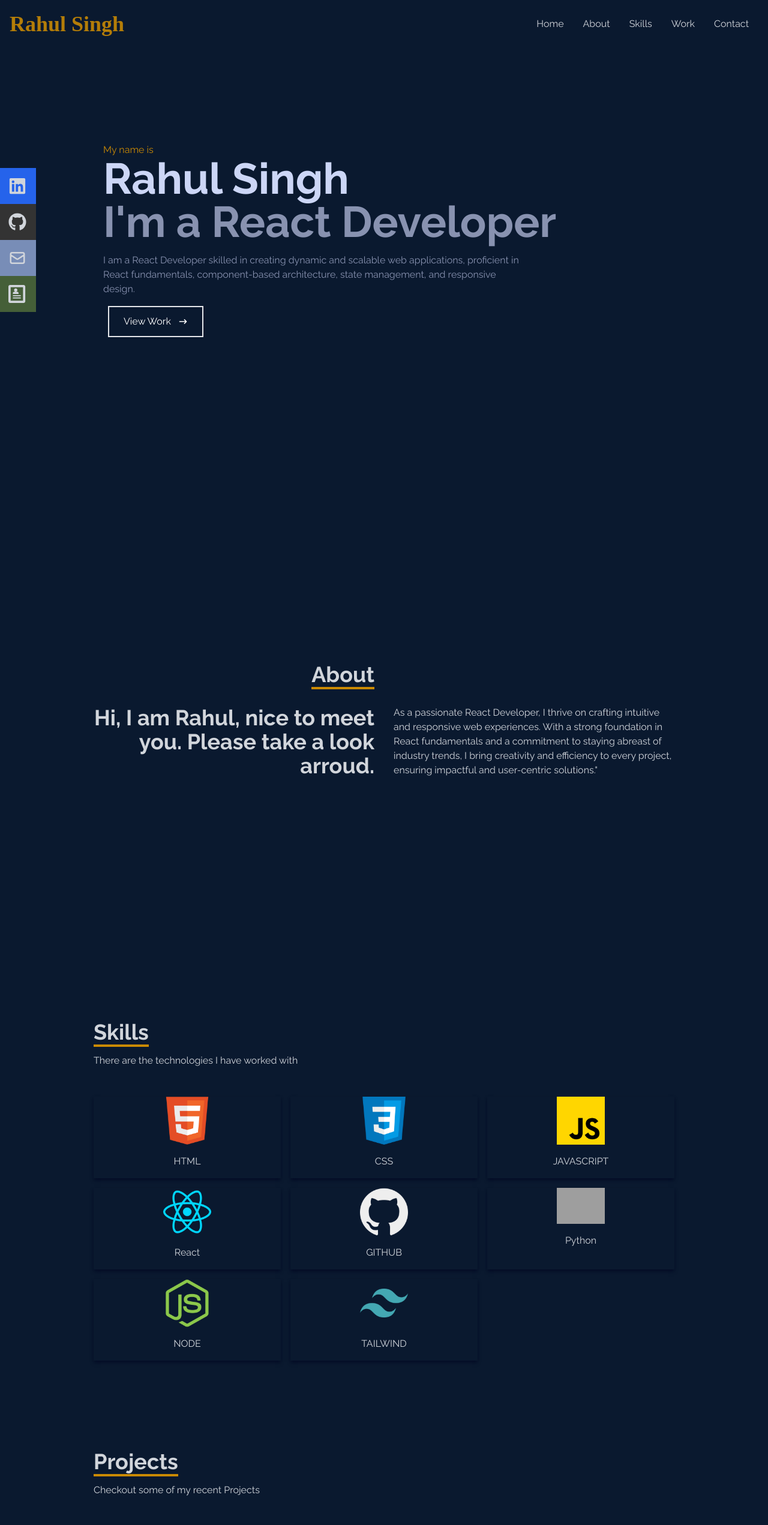
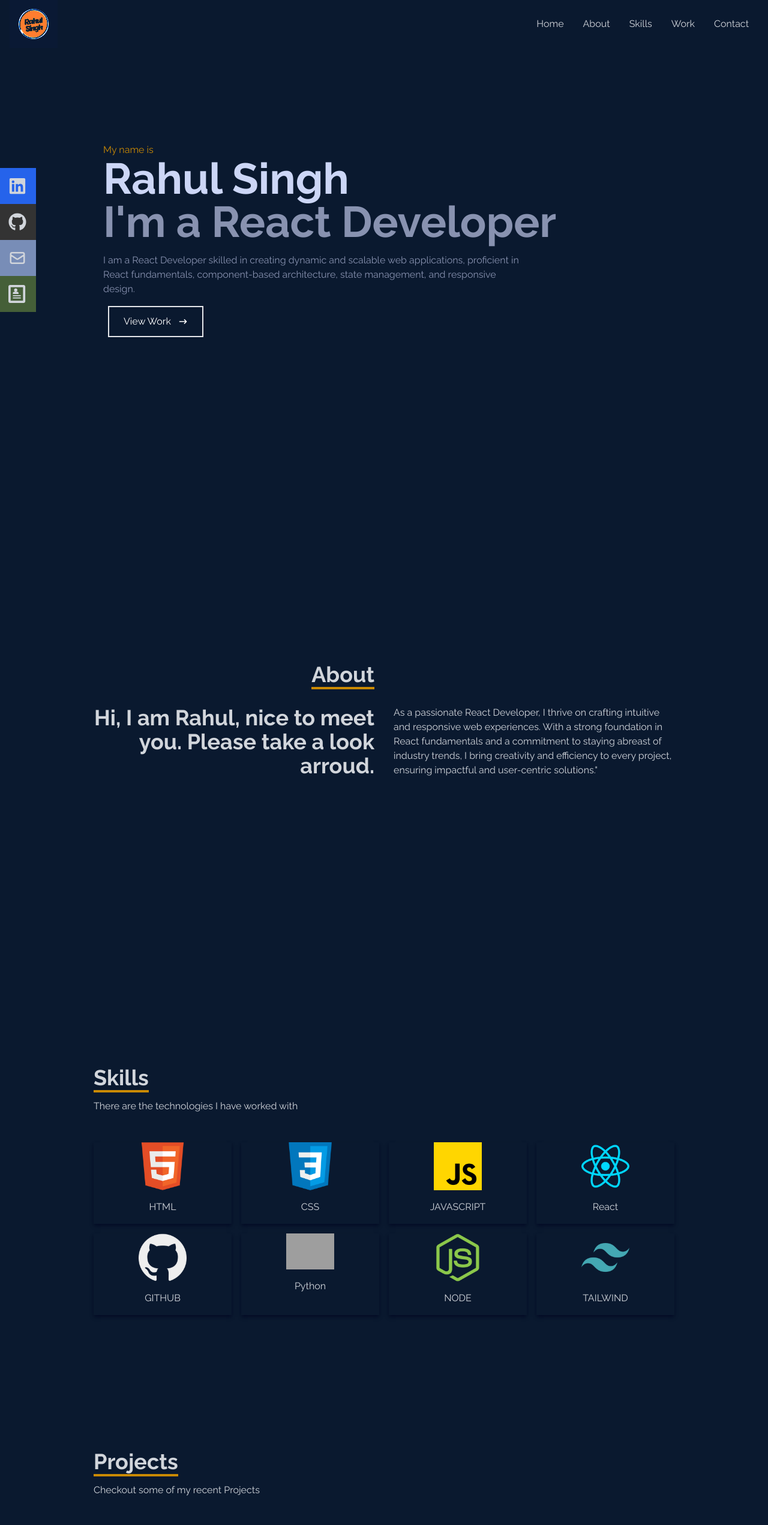
Before and after one commit to Rsingh1996/my-portfolio-website, a React (Vite) app: page / in a window 1280 px wide. Shown: the top 2542 px of the page at 60% size. Built offline with nearby package versions, Linux system fonts and the light colour scheme; grey boxes are pictures that could not be loaded; a web font is replaced by a local one.

Commit message:
updated styling

```diff
--- a/src/component/Navbar.jsx
+++ b/src/component/Navbar.jsx
@@ -15,10 +15,12 @@ const Navbar = () => {
   const emailAddress = `https://mail.google.com/mail/u/0/#inbox?compose=GTvVlcSMTRsbZKBGqqwwSTkrKPkQtPdDzpHBPHnkKDlfxpCSrHmPBNFvZmLbWfwhSTKmtJhXKFsnM`;
   return (
     <div className=" fixed w-full h-[80px] flex justify-between items-center px-4 bg-[#0a192f] text-gray-300 ">
-      <div className="text-4xl font-bold animate-pulse my-name text-yellow-600">
-        <Link to="home" smooth={true} duration={500}>
-          Rahul Singh
-        </Link>
+      <div>
+        <img
+          src={Logo}
+          alt="Logo image"
+          style={{ width: "80px", mixBlendMode: "color-dodge" }}
+        />
       </div>
       {/* manu */}
       <ul className=" hidden md:flex">
@@ -87,7 +89,7 @@ const Navbar = () => {
         </li>
       </ul>
       {/* social icons*/}
-      <div className="hidden lg:flex fixed flex-col top-[35%] left-0">
+      <div className="hidden lg:flex    fixed flex-col top-[35%] left-0">
         <ul>
           <li className=" flex justify-between items-center w-[160px] h-[60px] ml-[-100px] hover:ml-[-10px] duration-300 bg-blue-600">
             <a
--- a/src/component/Skills.jsx
+++ b/src/component/Skills.jsx
@@ -19,7 +19,7 @@ const Skills = () => {
           <p className="py-4 ">There are the technologies I have worked with</p>
         </div>
 
-        <div className="w-full grid grid-cols-2 sm:grid-cols-3 gap-4 text-center py-8 ">
+        <div className="w-full grid grid-cols-3 sm:grid-cols-4 gap-4 text-center py-8 ">
           <div className="shadow-md shadow-[#040c26] hover:scale-110 duration-500">
             <img className="w-20 mx-auto" src={HTML} alt="HTML icon" />
             <p className="my-4">HTML</p>
```
